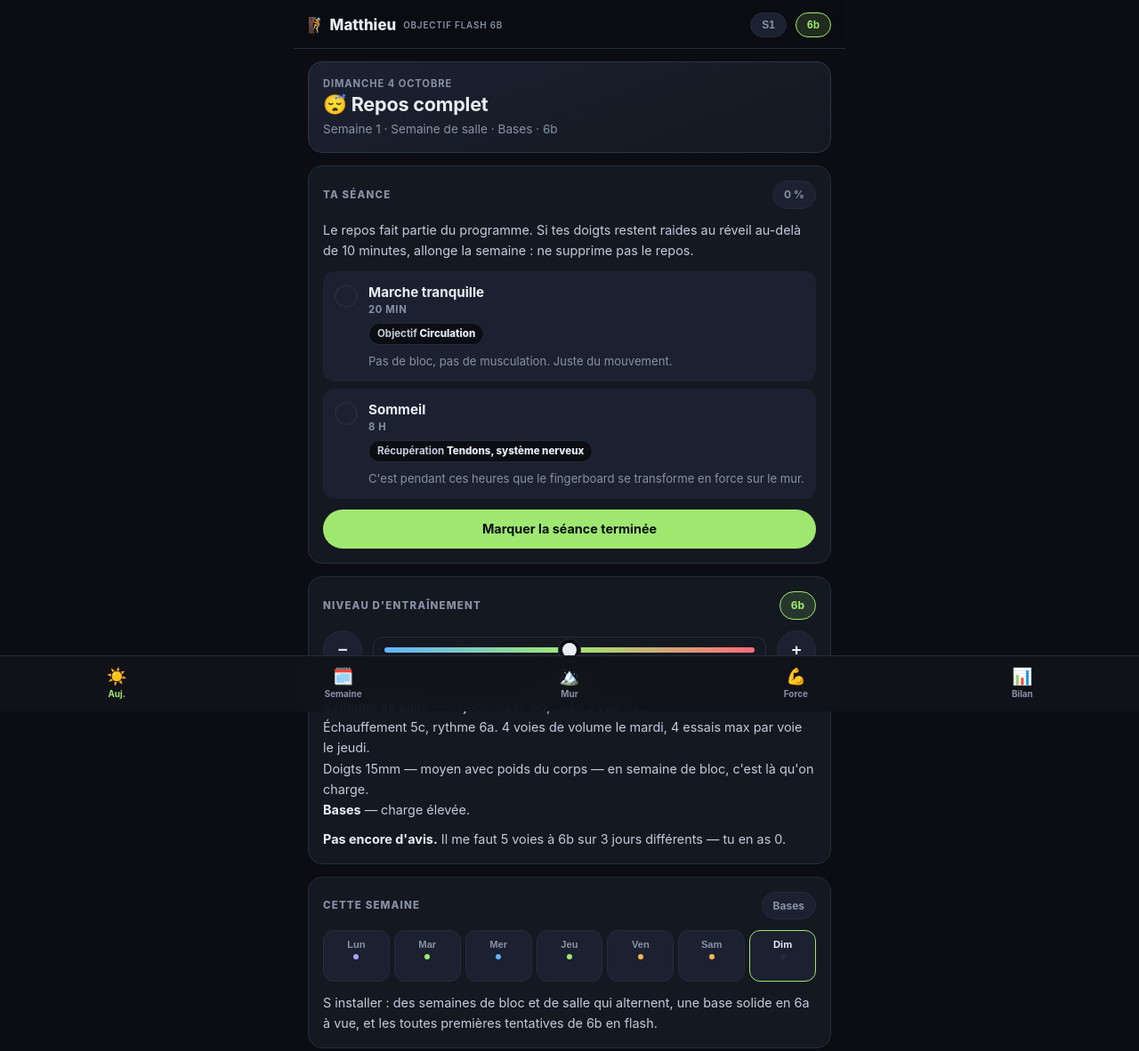
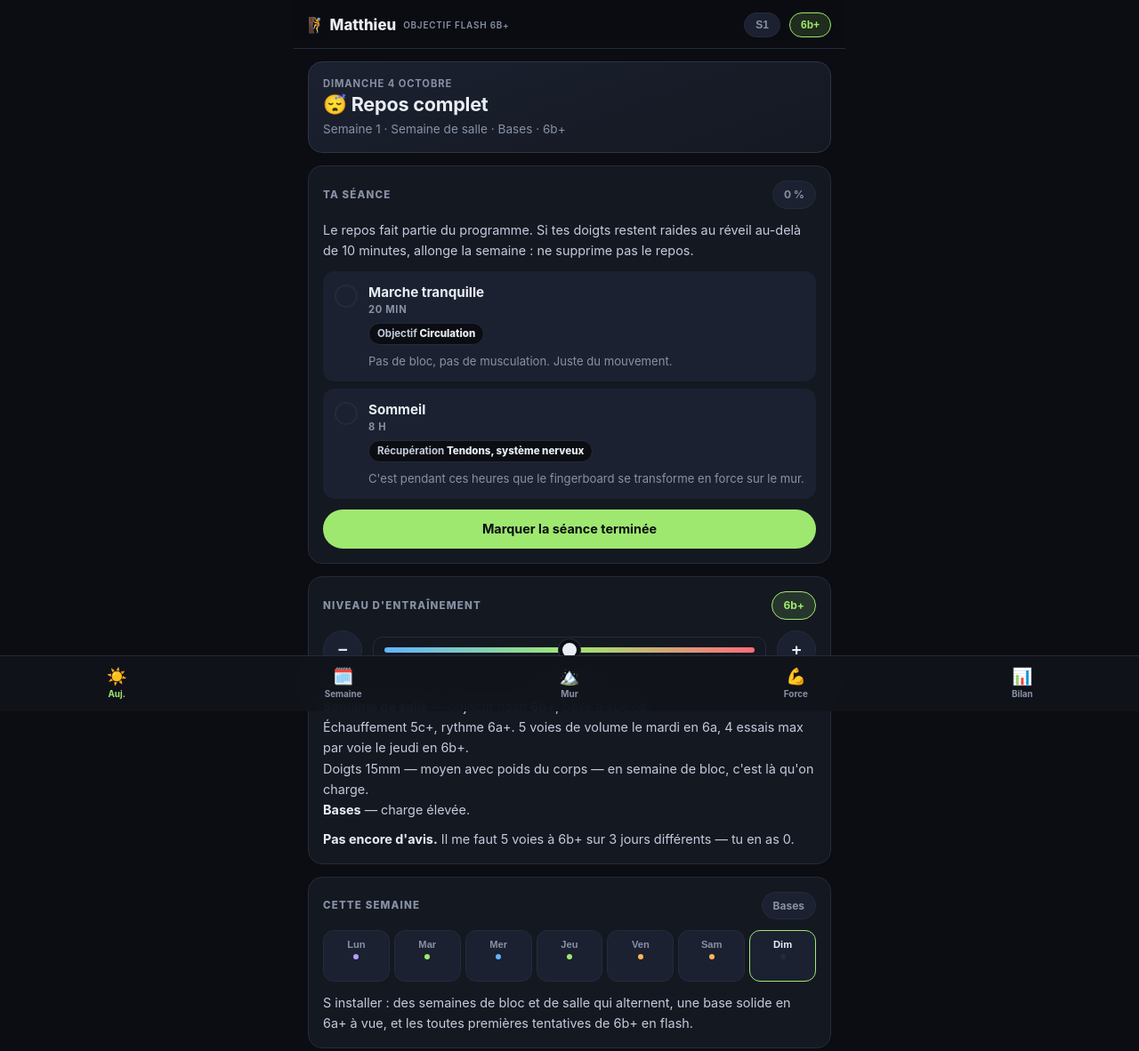
Before and after one commit to bouls631/matthieu-escalade, a plain HTML site: page index.html in a window 1280 px wide. Shown: the whole page at 89% size. Drawn offline with Linux system fonts and the light colour scheme.

Commit message:
Objectif flash 6b+ : echelle complete avec les crans +
- echelle francaise complete (5+, 6a+, 6b+, 6c+...)
- la base a vue reste le 6a, l'objectif flash est 3 crans plus haut : 6b+
- le curseur deplace ensemble echauffement, rythme, base et objectif
- le journal et le coach acceptent les cotations avec +

```diff
--- a/index.html
+++ b/index.html
@@ -4,7 +4,7 @@
 <meta charset="UTF-8">
 <meta name="viewport" content="width=device-width, initial-scale=1, viewport-fit=cover">
 <meta name="theme-color" content="#0b0d12">
-<meta name="description" content="Programme d'entraînement escalade de Matthieu : deux jours de salle (mardi, jeudi), semaines de bloc et de renfo à la maison, objectif flash 6b.">
+<meta name="description" content="Programme d'entraînement escalade de Matthieu : deux jours de salle (mardi, jeudi), semaines de bloc et de renfo à la maison, objectif flash 6b+.">
 <meta name="apple-mobile-web-app-capable" content="yes">
 <meta name="apple-mobile-web-app-status-bar-style" content="black-translucent">
 <meta name="apple-mobile-web-app-title" content="Matthieu">
@@ -12,7 +12,7 @@
 <link rel="manifest" href="./manifest.webmanifest">
 <link rel="icon" type="image/png" sizes="192x192" href="./icons/icon-192.png">
 <link rel="apple-touch-icon" href="./icons/icon-180.png">
-<title>Escalade Matthieu — objectif flash 6b</title>
+<title>Escalade Matthieu — objectif flash 6b+</title>
 <style>
 :root{
     --bg:#0b0d12;
@@ -260,7 +260,7 @@ textarea{min-height:78px;resize:vertical}
 <body>
 
 <div class="topbar">
-    <div class="brand">🧗 Matthieu<small>Objectif flash 6b</small></div>
+    <div class="brand">🧗 Matthieu<small>Objectif flash 6b+</small></div>
     <div class="spacer"></div>
     <button class="chip" id="chipWeek" onclick="go('week')">S<span id="hdrWeek">1</span></button>
     <button class="chip on" id="chipGrade" onclick="go('today')"><span id="hdrGrade">6c</span></button>
@@ -297,7 +297,7 @@ textarea{min-height:78px;resize:vertical}
             <input type="range" id="lvlRange" min="1" max="9" step="1" value="5" oninput="setLevel(+this.value)">
             <button class="step" onclick="setLevel(level+1)">+</button>
         </div>
-        <div class="lvl-meta"><span>5a</span><span id="lvlWord">charge élevée</span><span>7c</span></div>
+        <div class="lvl-meta"><span>5c+</span><span id="lvlWord">charge élevée</span><span>7a+</span></div>
         <p class="brief" id="coachLine" style="margin-top:12px"></p>
         <p class="brief" id="coachVerdict" style="margin-top:10px"></p>
     </div>
@@ -501,8 +501,11 @@ let fingerCtl = null, homeCtl = null, restRun = null;
 let restLeft = 180;
 
 /* =================== ÉCHELLE =================== */
-const GRADES = ['4a','4b','4c','5a','5b','5c','6a','6b','6c','7a','7b','7c','8a'];
-const BASE = '6b';                                   // objectif : flash 6b (il grimpe du 6a à vue)
+// Échelle française complète (avec les crans +). BASE = ce qu'il grimpe à vue,
+// l'objectif flash est ECART crans plus haut (6a à vue → 6b+ en flash).
+const GRADES = ['4a', '4+', '5a', '5+', '5b', '5b+', '5c', '5c+', '6a', '6a+', '6b', '6b+', '6c', '6c+', '7a', '7a+', '7b', '7b+', '7c', '7c+', '8a'];
+const BASE = '6a';
+const ECART = 3;
 const HOLD = { '20mm':'20mm — gros', '15mm':'15mm — moyen', '10mm':'10mm — petit', '8mm':'8mm — micro' };
 const DAYS = ['Lundi','Mardi','Mercredi','Jeudi','Vendredi','Samedi','Dimanche'];
 const SETUP = 10;       // fingerboard : temps de mise en place avant chaque série
@@ -543,15 +546,17 @@ function weekToday() {
     render();
 }
 
-/* =================== NIVEAU =================== */
+/* =================== NIVEAU ===================
+   Le curseur déplace tout d'un cran : base à vue, rythme, échauffement et objectif flash. */
 function cfg() {
     const d = level - 5;
     const hold = d <= -3 ? '20mm' : d <= -1 ? '15mm' : d >= 2 ? '10mm' : '15mm';
     return {
         d,
-        grade: g(d),
-        cruise: g(d - 1),
-        easy: g(d - 2),
+        base: g(d),                                          // 6a : ce qu'il grimpe à vue
+        cruise: g(d + 1),                                    // 6a+ : son rythme
+        easy: g(d - 1),                                      // 5c+ : échauffement
+        grade: g(d + ECART),                                 // 6b+ : objectif flash
         vol: d <= -3 ? 2 : d <= -1 ? 3 : d >= 3 ? 6 : 4,
         tries: d <= -1 ? 5 : d >= 2 ? 3 : 4,
         hold,
@@ -588,7 +593,7 @@ function fingerWork() { return phase() === '9-12' ? 5 : 7; }
 function fingerRest() { return phase() === '9-12' ? 55 : 53; }
 
 /* Programme : deux semaines types qui alternent.
-   - Semaine impaire : SALLE le mardi et le jeudi (6a à vue, objectif flash 6b)
+   - Semaine impaire : SALLE le mardi et le jeudi (6a à vue, objectif flash 6b+)
    - Semaine paire   : pas de salle, 2 séances de bloc (lundi, jeudi) + du renfo
    Le cycle de 12 semaines contient donc 6 semaines de salle et 6 semaines de bloc. */
 const murWeek = () => currentWeek % 2 === 1;
@@ -642,15 +647,15 @@ const PLAN_MUR = [
         ]
     },
     {
-        d: 'Mar', icon: '🏔️', name: 'Salle : 6a à vue', kind: 'mur',
-        brief: c => `Première séance de salle. Tu grimpes du ${c.cruise} à vue sans réfléchir, c'est ta base. Une ou deux voies ${c.grade} en flash au passage, pas plus : la séance qui compte c'est jeudi.`,
+d: 'Mar', icon: '🏔️', name: 'Salle : ' + BASE + ' à vue', kind: 'mur',
+        brief: c => `Première séance de salle. Tu grimpes du ${c.base} à vue sans réfléchir, c'est ta base. Une ou deux voies ${c.grade} en flash au passage, pas plus : la séance qui compte c'est jeudi.`,
         items: c => [
-            { t: 'Échauffement progressif', d: '20 min', p: [['Intensité', '50-60 %'], ['Cotation', c.easy + ' → ' + c.cruise]],
+            { t: 'Échauffement progressif', d: '20 min', p: [['Intensité', '50-60 %'], ['Cotation', c.easy + ' → ' + c.base]],
               n: 'Deux voies en lead ou moulinette, mouvements fluides, respiration contrôlée, étirements dynamiques entre chaque voie.' },
-            { t: 'Lecture de voie au sol', d: '30 min', p: [['Cotation', c.cruise], ['Voies', vol(c) + 1], ['Repos', '5 min']],
+            { t: 'Lecture de voie au sol', d: '30 min', p: [['Cotation', c.base], ['Voies', vol(c) + 1], ['Repos', '5 min']],
               n: 'Cinq minutes de lecture (beta, clips, repos), puis grimpe en tête même si tu tombes. Note les crux et les types de prises.' },
             { t: 'Flash ' + c.grade + ' (2 voies)', d: '25 min', p: [['Cotation', c.grade], ['Voies', '2'], ['Essais', '3 max par voie']],
-              n: 'Deux voies au hasard, une seule tentative chacune. On note flash, work ou chute, et on referme le sujet : le reste de la séance reste du ' + c.cruise + '.' },
+              n: 'Deux voies au hasard, une seule tentative chacune. On note flash, work ou chute, et on referme le sujet : le reste de la séance reste du ' + c.base + '.' },
             { t: 'Grimpe lente', d: '20 min', p: [['Cotation', c.cruise], ['Voies', '2'], ['Tempo', '2× plus lent']],
               n: 'Chaque mouvement dure 4 à 6 secondes. Contrôle total, pas de momentum, placement des pieds avant de tirer.' }
         ]
@@ -661,7 +666,7 @@ const PLAN_MUR = [
         items: ITEMS_RECUP
     },
     {
-        d: 'Jeu', icon: '🏔️', name: 'Salle : flash 6b', kind: 'mur',
+        d: 'Jeu', icon: '🏔️', name: 'Salle : flash 6b+', kind: 'mur',
         brief: c => {
             const w = weakProfile();
             return `Deuxième séance de salle, 48 h après le mardi : c'est LA séance qui compte. Peu de voies, mais chacune est un essai.`
@@ -904,8 +909,8 @@ function render() {
     ['phaseChip','phaseChip2','phaseChip3'].forEach(id => { document.getElementById(id).textContent = ph.name; });
 
     document.getElementById('coachLine').innerHTML =
-        `<b>${weekType()}</b> — objectif flash <b>${c.grade}</b>, base à vue ${c.cruise}.<br>` +
-        `Échauffement ${c.easy}, rythme ${c.cruise}. ${c.vol} voies de volume le mardi, ${c.tries} essais max par voie le jeudi.<br>` +
+        `<b>${weekType()}</b> — objectif flash <b>${c.grade}</b>, base à vue ${c.base}.<br>` +
+        `Échauffement ${c.easy}, rythme ${c.cruise}. ${vol(c) + 1} voies de volume le mardi en ${c.base}, ${c.tries} essais max par voie le jeudi en ${c.grade}.<br>` +
         `Doigts ${c.holdLabel.toLowerCase()} avec ${c.lest.toLowerCase()} — en semaine de bloc, c'est là qu'on charge.<br>` +
         `<b>${ph.name}</b> — ${deload() ? 'semaine de décharge, volume réduit.' : 'charge ' + c.charge + '.'}`;
     document.getElementById('phaseText').textContent = ph.text(c);
@@ -1072,7 +1077,7 @@ function finishDay() {
 // Ne renvoie un point faible que si au moins deux profils ont 2 voies ou plus :
 // sinon on déclencherait une correction sur deux essais.
 function profileStats() {
-    const floor = GRADES.indexOf(cfg().cruise);
+    const floor = GRADES.indexOf(cfg().base);
     const by = {};
     load('climbingRoutes', [])
         .filter(r => GRADES.indexOf(r.grade) >= floor)
--- a/sw.js
+++ b/sw.js
@@ -1,4 +1,4 @@
-const CACHE = 'matthieu-escalade-v1';
+const CACHE = 'matthieu-escalade-v2';
 const ASSETS = [
     './',
     './index.html',
```
Also changed, not shown: test_plan.js (+21 -11 lines), 1 other file.
